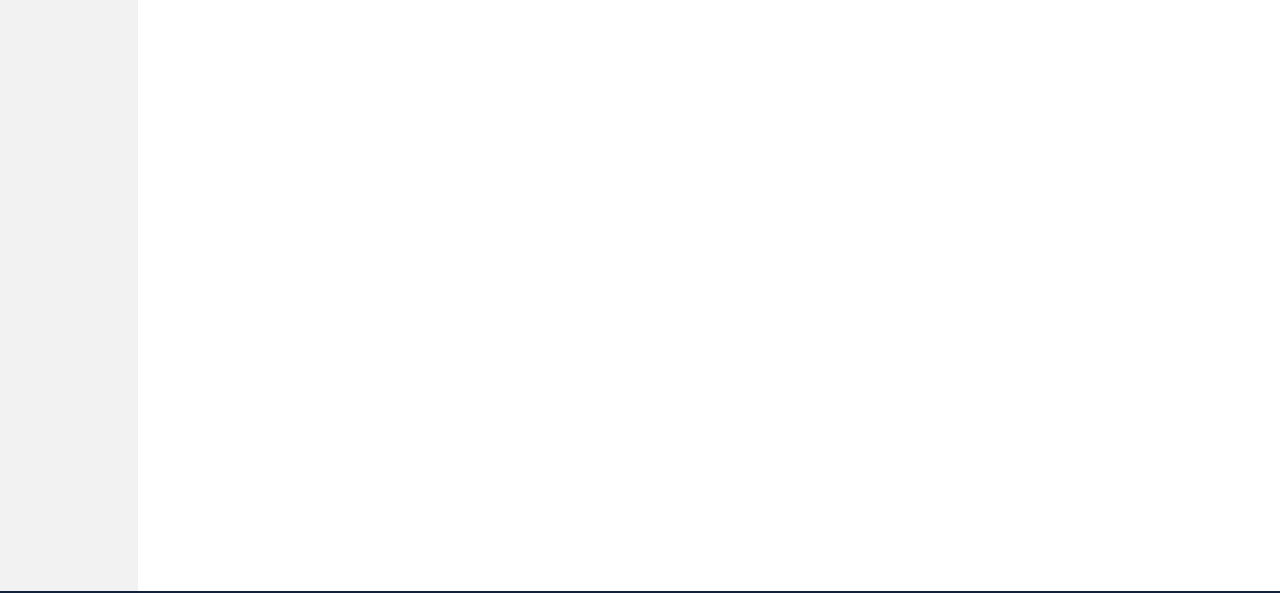
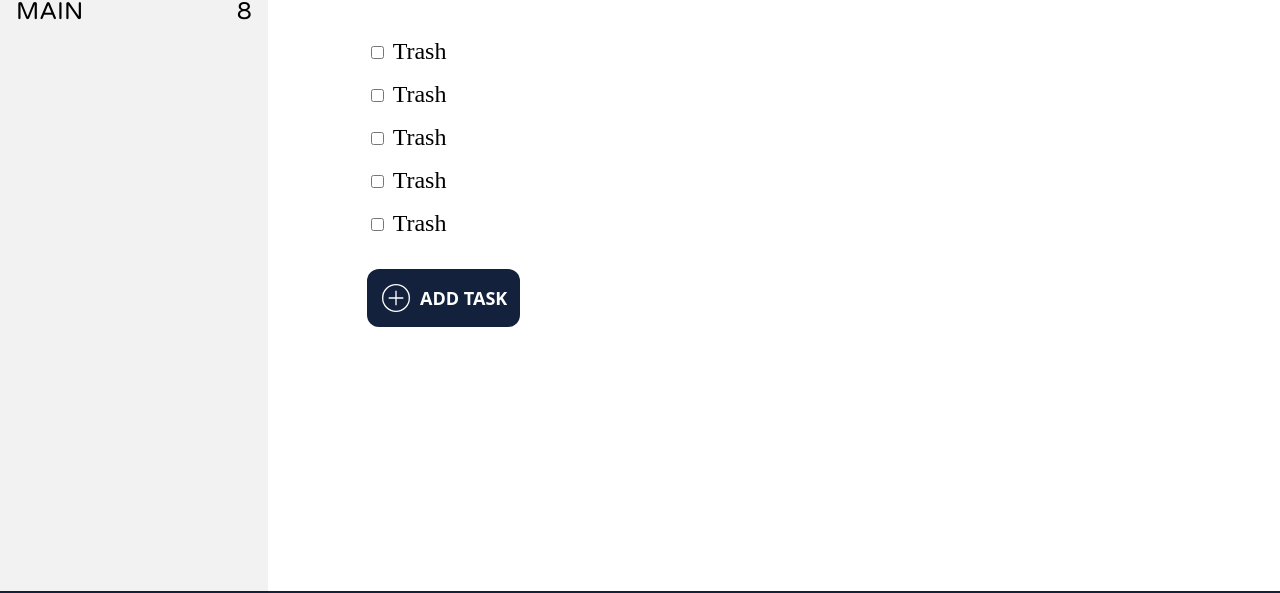
Before and after one commit to kosbys/Todo, a website built with webpack: page src/index.html in a window 1280 px wide. Shown: the part 164-757 px from the top of the page. Built offline with nearby package versions, Linux system fonts and the light colour scheme.

Commit message:
Add design mockup

```diff
--- a/src/index.html
+++ b/src/index.html
@@ -14,12 +14,22 @@
     <div class="header"><span class="header-title">TODO</span></div>
     <div class="content">
         <div class="sidebar">
-            <div class="projects">
-                <div class="project">MAIN</div>
-                <div class="project">MAIN</div>
-            </div>
+            <div class="project"><span class="project-nav">MAIN</span> <span class="project-length">8</span></div>
+            <div class="project"><span class="project-nav">MAIN</span> <span class="project-length">8</span></div>
         </div>
-        <div class="tasks">
+        <div class="tasks-container">
+            <div class="project-name">MAIN</div>
+            <ul class="task-list">
+                <li class="task"> <input type="checkbox"> Trash</li>
+                <li class="task"> <input type="checkbox"> Trash</li>
+                <li class="task"> <input type="checkbox"> Trash</li>
+                <li class="task"> <input type="checkbox"> Trash</li>
+                <li class="task"> <input type="checkbox"> Trash</li>
+            </ul>
+            <div class="add-button-container"><button class="add-button"> <img src="./images/add.svg" alt="add-task"
+                        class="add-icon"> ADD
+                    TASK</button></div>
+
 
         </div>
     </div>
--- a/src/modules/UserInterface.js
+++ b/src/modules/UserInterface.js
@@ -1,5 +1,5 @@
-class UserInterface {
-  constructor() {}
+function userInterface() {
+  return {};
 }
 
-export default UserInterface;
+export default userInterface;
--- a/src/style.css
+++ b/src/style.css
@@ -1,5 +1,6 @@
 :root {
   --blue: #14213d;
+  --light-blue: #0077b6;
 }
 
 @font-face {
@@ -24,6 +25,10 @@ body {
   flex-direction: column;
 }
 
+ul {
+  list-style: none;
+}
+
 .header {
   display: flex;
   justify-content: start;
@@ -43,7 +48,7 @@ body {
   flex: 1 0 auto;
 }
 
-.projects {
+.sidebar {
   display: flex;
   flex-direction: column;
   background-color: rgba(229, 229, 229, 0.5);
@@ -51,13 +56,24 @@ body {
 }
 
 .project:first-child {
-  margin-top: 1vw;
+  margin-top: 1rem;
 }
 
 .project {
+  display: flex;
   font-family: 'Varela Round';
-  margin: 0.5vw 4.5vw 0.5vw 1vw;
+  padding: 1rem;
   font-size: calc(1rem + 1vh);
+}
+
+.project-nav {
+  padding-right: 12vw;
+}
+
+.project-name {
+  font-size: calc(1rem + 2vh);
+  font-family: 'Varela Round';
+  padding-bottom: 2rem;
 }
 
 .footer {
@@ -73,7 +89,76 @@ body {
   margin-left: calc(3rem + 2vw);
 }
 
-.tasks {
+.tasks-container {
+  flex: 1 0 auto;
   display: flex;
   flex-direction: column;
+  padding-left: calc(3rem + 4vw);
+  padding-top: 3rem;
 }
+
+.task-list {
+  font-size: 1.5rem;
+  margin: 0;
+  padding: 0;
+}
+
+.task {
+  padding-top: 1rem;
+}
+
+.add-button-container {
+  margin-top: 2rem;
+}
+
+.add-button {
+  display: flex;
+  place-items: center;
+  background-color: var(--blue);
+  border: 1px solid transparent;
+  border-radius: 0.75rem;
+  box-sizing: border-box;
+  color: white;
+  cursor: pointer;
+  flex: 0 0 auto;
+  font-family: 'Inter var', ui-sans-serif, system-ui, -apple-system, system-ui, 'Segoe UI', Roboto,
+    'Helvetica Neue', Arial, 'Noto Sans', sans-serif, 'Apple Color Emoji', 'Segoe UI Emoji',
+    'Segoe UI Symbol', 'Noto Color Emoji';
+  font-size: 1.125rem;
+  font-weight: 600;
+  line-height: 1.5rem;
+  padding: 0.75rem;
+  text-align: center;
+  text-decoration: none #6b7280 solid;
+  text-decoration-thickness: auto;
+  transition-duration: 0.2s;
+  transition-property: background-color, border-color, color, fill, stroke;
+  transition-timing-function: cubic-bezier(0.4, 0, 0.2, 1);
+  user-select: none;
+  -webkit-user-select: none;
+  touch-action: manipulation;
+  width: auto;
+}
+
+.add-button:hover {
+  background-color: var(--light-blue);
+}
+
+.add-button:focus {
+  box-shadow: none;
+  outline: 2px solid transparent;
+  outline-offset: 2px;
+}
+
+.add-icon {
+  width: 2rem;
+  padding-right: 0.5rem;
+}
+
+@media (min-width: 768px) {
+  add-button {
+    padding: 0.75rem 1.5rem;
+  }
+}
+
+/* TODO: ADD CHECKBOX STYLE */
```
Also changed, not shown: src/images/add.svg (added).
